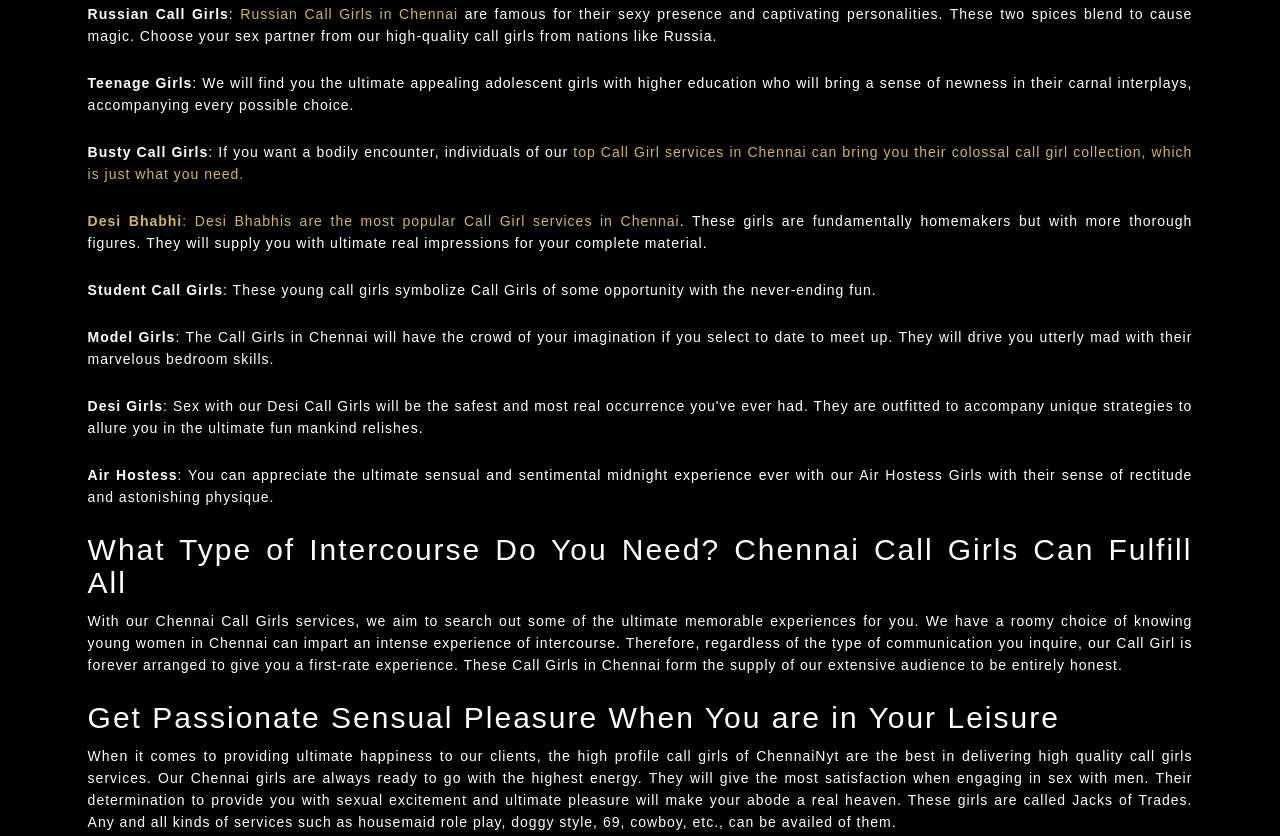
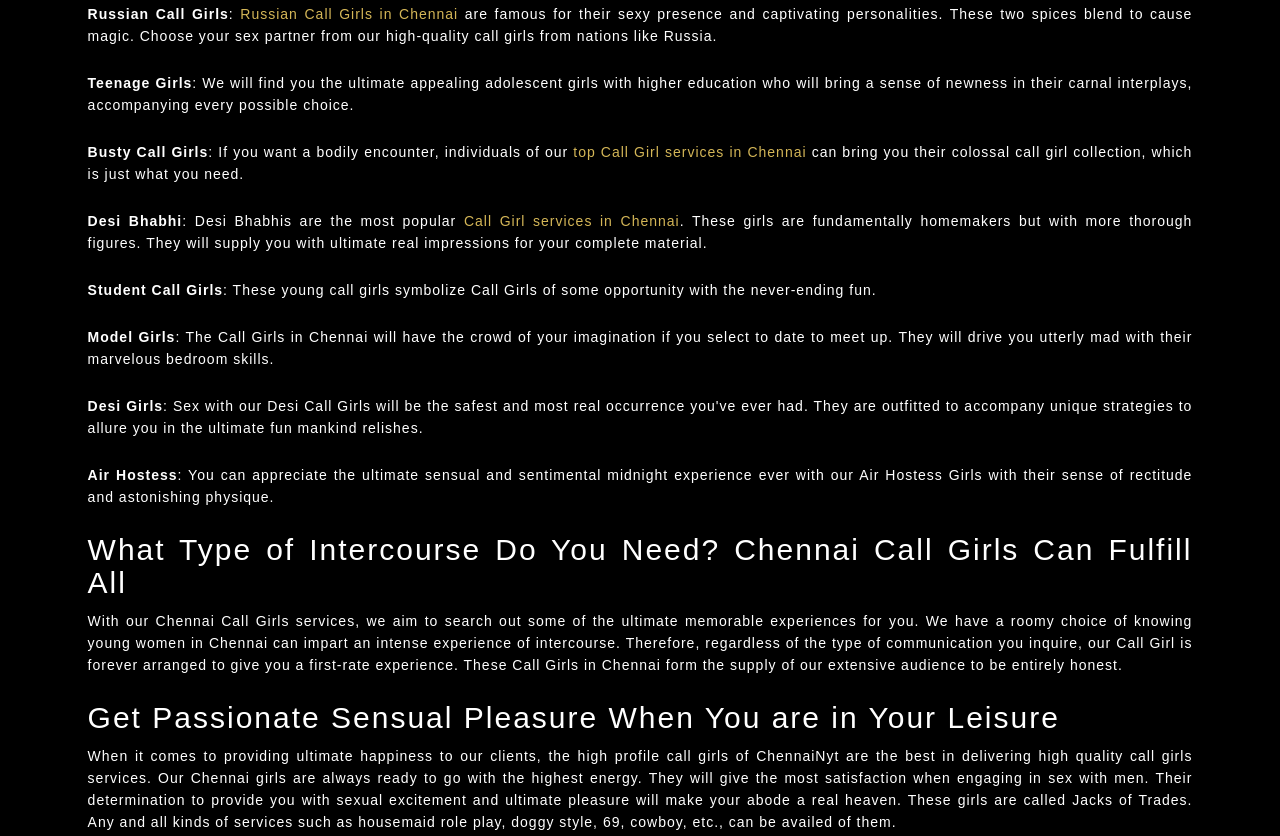
Before and after one commit to sjon01/de, a plain HTML site: page index.html in a window 1280 px wide. Shown: the part 6148-6984 px from the top of the page. Drawn offline with Linux system fonts and the light colour scheme; files whose address does not match are found by name.

Commit message:
Update index.html

```diff
--- a/index.html
+++ b/index.html
@@ -242,7 +242,7 @@ height="0" width="0" style="display:none;visibility:hidden"></iframe></noscript>
 
                         <p style="text-align:justify;"><strong>Teenage Girls</strong>: We will find you the ultimate appealing adolescent girls with higher education who will bring a sense of newness in their carnal interplays, accompanying every possible choice.</p>
 
-                        <p style="text-align:justify;"><strong>Busty Call Girls</strong>: If you want a bodily encounter, individuals of our <strong><a href="#">top Call Girl services in Chennai can bring you their colossal call girl collection, which is just what you need.</p>
+                        <p style="text-align:justify;"><strong>Busty Call Girls</strong>: If you want a bodily encounter, individuals of our <strong><a href="#">top Call Girl services in Chennai</strong></a> can bring you their colossal call girl collection, which is just what you need.</p>
 
                         <p style="text-align:justify;"><strong>Desi Bhabhi</strong>: Desi Bhabhis are the most popular <strong><a href="#">Call Girl services in Chennai</strong></a>. These girls are fundamentally homemakers but with more thorough figures. They will supply you with ultimate real impressions for your complete material.</p>
 
```
